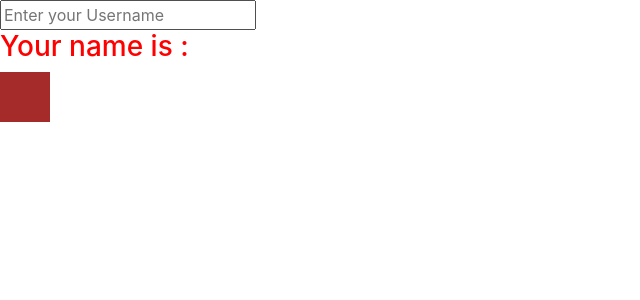
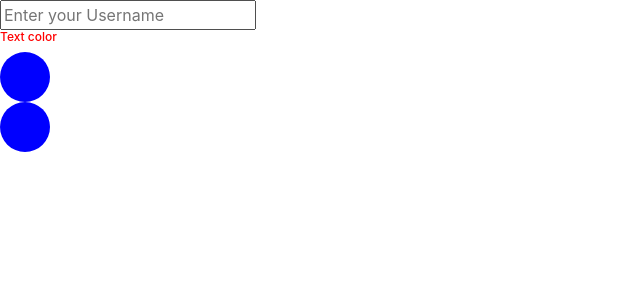
Before and after one commit to nvminhtu/AngularJS-Practices, an Angular app in the folder ng-pwa/: page / in a window 1280 px wide. Shown: the top 300 px of the page, without its empty margins (0-640 px from the left). Built offline with nearby package versions, Linux system fonts and the light colour scheme.

Commit message:
update directives ( built-in directive: ngStyle, ngClass)

```diff
--- a/ng-pwa/src/app/user-form/user-form.component.html
+++ b/ng-pwa/src/app/user-form/user-form.component.html
@@ -1,7 +1,9 @@
 <input type="text" placeholder="Enter your Username" [(ngModel)]="name">
 <!-- <h3 [style.color] = "name.length % 2 === 0 ? 'red' : 'blue'" >Your name is : {{ name }}</h3> -->
 <!-- <h3 [style.color] = "name.length % 2 === 0 ? 'red' : 'blue'" >Your name is : {{ name }}</h3> -->
-<h3 [style.color] = "isHighlight ? 'red' : 'blue'" >Your name is : {{ name }}</h3>
+<!-- <h3 [style.color] = "isHighlight ? 'red' : 'blue'" >Your name is : {{ name }}</h3> -->
 
+<h3 [ngStyle]="name.length % 2 === 0? evenStyle : oddStyle">Text color</h3>
 <!-- <div [class]="isHighlight ? 'circle': 'square'"></div> -->
 <div [class.circle]="!isHighlight" [class.square]="isHighlight"></div>
+<div [ngClass]="currentClass"></div>
--- a/ng-pwa/src/app/user-form/user-form.component.ts
+++ b/ng-pwa/src/app/user-form/user-form.component.ts
@@ -8,7 +8,11 @@ import { Component, OnInit } from '@angular/core';
 export class UserFormComponent implements OnInit {
 
   name = '';
-  isHighlight = true;
+  isHighlight = false;
+  evenStyle = { fontSize: '12px', color: 'red' };
+  oddStyle = { fontSize: '14px', color: 'black' };
+  currentClass = { circle: !this.isHighlight, square: this.isHighlight};
+
   constructor() { }
 
   ngOnInit() {
```
Also changed, not shown: 1 other file (tests, documents, lock files or other folders).
